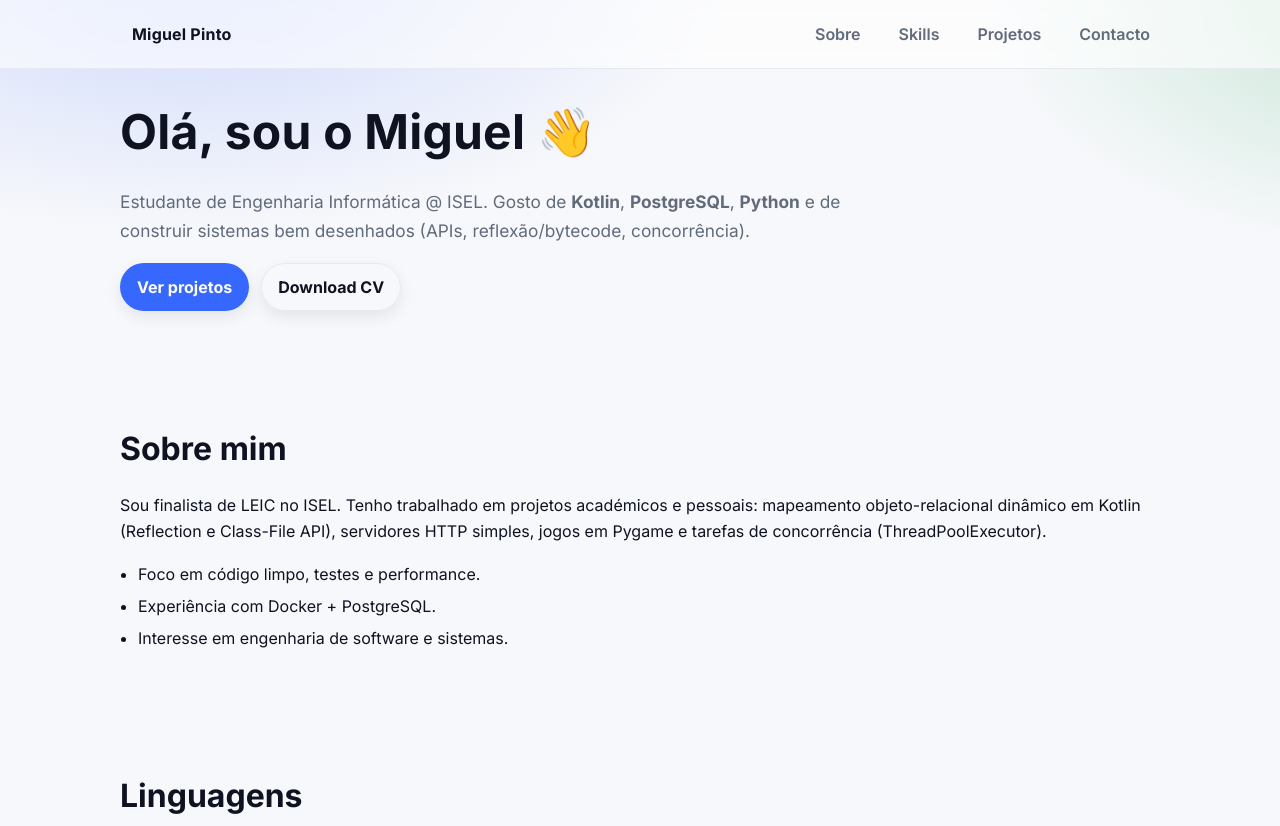
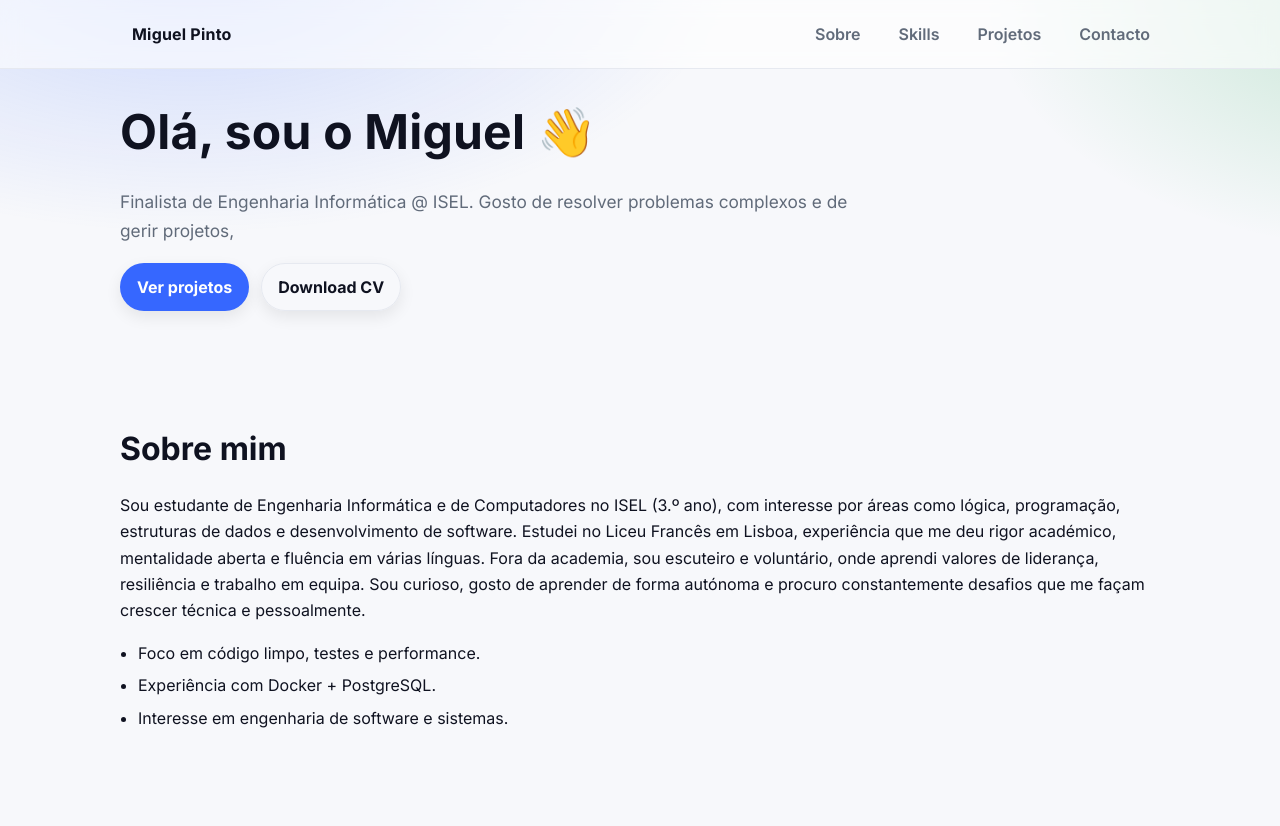
Before and after one commit to MiguelMPinto/MiguelMPinto.github.io, a plain HTML site: page index.html in a window 1280 px wide. Shown: the top 826 px of the page. Drawn offline with Linux system fonts and the light colour scheme.

Commit message:
New CV and text update

```diff
--- a/index.html
+++ b/index.html
@@ -32,13 +32,12 @@
                 <div>
                     <h1>Olá, sou o Miguel 👋</h1>
                     <p class="subtitle">
-                        Estudante de Engenharia Informática @ ISEL. Gosto de <strong>Kotlin</strong>,
-                        <strong>PostgreSQL</strong>, <strong>Python</strong> e
-                        de construir sistemas bem desenhados (APIs, reflexão/bytecode, concorrência).
-                    </p>
+                        Finalista de Engenharia Informática @ ISEL. Gosto de resolver problemas complexos
+                        e de gerir projetos, </p>
                     <div class="cta">
                         <a class="btn" href="#projetos">Ver projetos</a>
-                        <a class="btn ghost" href="./ressource/Curriculo.pdf" target="_blank" rel="noopener">Download CV</a>
+                        <a class="btn ghost" href="./ressource/Curriculo.pdf" target="_blank" rel="noopener">Download
+                            CV</a>
                     </div>
                 </div>
             </div>
@@ -48,10 +47,13 @@
             <div class="container">
                 <h2>Sobre mim</h2>
                 <p>
-                    Sou finalista de LEIC no ISEL. Tenho trabalhado em projetos académicos e pessoais:
-                    mapeamento objeto-relacional dinâmico em Kotlin (Reflection e Class-File API),
-                    servidores HTTP simples, jogos em Pygame e tarefas de concorrência (ThreadPoolExecutor).
-                </p>
+                    Sou estudante de Engenharia Informática e de Computadores no ISEL (3.º ano), com interesse por áreas
+                    como lógica, programação, estruturas de dados e desenvolvimento de software. Estudei no Liceu
+                    Francês em Lisboa, experiência que me deu rigor académico, mentalidade aberta e fluência em várias
+                    línguas.
+                    Fora da academia, sou escuteiro e voluntário, onde aprendi valores de liderança, resiliência e
+                    trabalho em equipa. Sou curioso, gosto de aprender de forma autónoma e procuro constantemente
+                    desafios que me façam crescer técnica e pessoalmente. </p>
                 <ul class="bullets">
                     <li>Foco em código limpo, testes e performance.</li>
                     <li>Experiência com Docker + PostgreSQL.</li>
```
Also changed, not shown: 1 other file.
